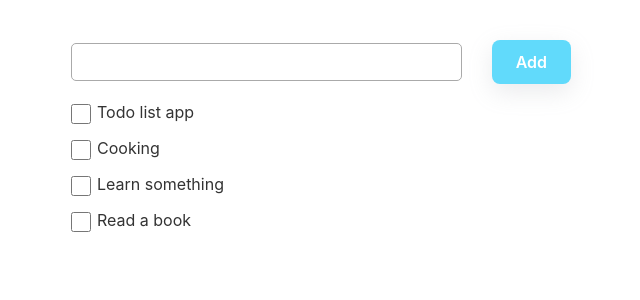
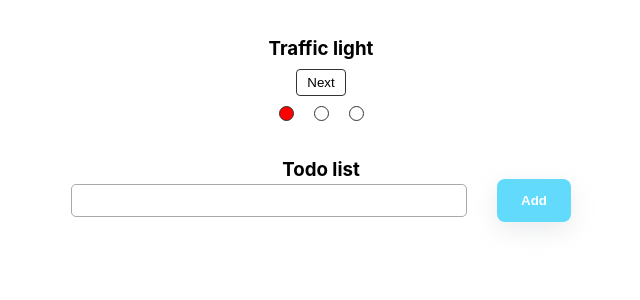
Before and after one commit to toanleedev/nhile-react-todo, a React (Create React App) app: page / in a window 1280 px wide. Shown: the top 300 px of the page, without its empty margins (319-959 px from the left). Built offline with nearby package versions, Linux system fonts and the light colour scheme; the HTML template or start-up script is replaced by a standard one.

Commit message:
Fix: traffic light

```diff
--- a/src/App.css
+++ b/src/App.css
@@ -84,3 +84,24 @@
 .todo-title {
   color: #333;
 }
+
+.light-button {
+  border: 1px solid #333;
+  padding: 5px 10px;
+  border-radius: 4px;
+  margin: 10px;
+}
+
+.light-container {
+  display: flex;
+  justify-content: center;
+  gap: 0 20px;
+  margin-bottom: 40px;
+}
+
+.light {
+  width: 15px;
+  height: 15px;
+  border-radius: 100rem;
+  border: 1px solid #333;
+}
--- a/src/App.js
+++ b/src/App.js
@@ -1,39 +1,14 @@
+import { useEffect, useState } from 'react';
 import './App.css';
-import Button from './components/Button';
-import TextInput from './components/TextInput';
-import Todo from './components/Todo';
+
+import TrafficLight from './components/TrafficLight';
+import TodoList from './components/TodoList';
 
 function App() {
-  const todos = [
-    {
-      id: 1,
-      title: 'Todo list app',
-    },
-    {
-      id: 2,
-      title: 'Cooking',
-    },
-    {
-      id: 3,
-      title: 'Learn something',
-    },
-    {
-      id: 4,
-      title: 'Read a book',
-    },
-
-  ];
   return (
     <div className='App'>
-      <div className='header'>
-        <TextInput />
-        <Button name={'Add'} />
-      </div>
-      <div className='content'>
-        {todos.map(todo => (
-          <Todo title={todo.title} key={todo.id}/>
-        ))}
-      </div>
+      <TrafficLight />
+      <TodoList />
     </div>
   );
 }
--- /dev/null
+++ b/src/components/Light.jsx
@@ -0,0 +1,11 @@
+import React from 'react'
+
+function Light({color}) {
+  return (
+    <div className='light' style={{backgroundColor: color}}>
+
+    </div>
+  )
+}
+
+export default Light
--- a/src/components/TextInput.jsx
+++ b/src/components/TextInput.jsx
@@ -1,9 +1,9 @@
 import React from 'react'
 
-function TextInput({onChange}) {
+function TextInput({onChange, value}) {
   return (
     <>
-      <input type="text" onChange={onChange} className='text-input'/>
+      <input type="text" onChange={onChange} value={value} className='text-input'/>
     </>
   )
 }
--- /dev/null
+++ b/src/components/TodoList.jsx
@@ -0,0 +1,41 @@
+import React, { useEffect, useState } from 'react';
+import Button from './Button';
+import TextInput from './TextInput';
+import Todo from './Todo';
+
+function TodoList() {
+  const [todos, setTodos] = useState([]);
+  const [todoInput, setTodoInput] = useState('');
+
+  useEffect(() => {
+    setTodos(JSON.parse(localStorage.getItem('todos')) || []);
+  }, []);
+
+  const handleOnChange = (e) => {
+    setTodoInput(e.target.value);
+  };
+
+  const handleAddTodo = () => {
+    const newTodos = [{ id: Date.now(), title: todoInput }, ...todos];
+    setTodos(newTodos);
+    localStorage.setItem('todos', JSON.stringify(newTodos));
+    setTodoInput('');
+    document.querySelector('.text-input').focus();
+  };
+  return (
+    <div>
+      <h3>Todo list</h3>
+      <div className='header'>
+        <TextInput onChange={handleOnChange} value={todoInput} />
+        <Button name={'Add'} onClick={handleAddTodo} />
+      </div>
+      <div className='content'>
+        {todos.map((todo) => (
+          <Todo title={todo.title} key={todo.id} />
+        ))}
+      </div>
+    </div>
+  );
+}
+
+export default TodoList;
--- /dev/null
+++ b/src/components/TrafficLight.jsx
@@ -0,0 +1,32 @@
+import React, { useState } from 'react';
+import Light from './Light';
+
+function TrafficLight() {
+  const [color, setColor] = useState('red');
+
+  const handleNext = () => {
+    if (color === 'red') {
+      setColor('green');
+    } else if (color === 'green') {
+      setColor('orange');
+    } else {
+      setColor('red');
+    }
+  };
+
+  return (
+    <div>
+      <h3>Traffic light</h3>
+      <button className='light-button' onClick={handleNext}>
+        Next
+      </button>
+      <div className='light-container'>
+        <Light color={color === 'red' ? 'red' : 'transparent'} />
+        <Light color={color === 'orange' ? 'orange' : 'transparent'} />
+        <Light color={color === 'green' ? 'green' : 'transparent'} />
+      </div>
+    </div>
+  );
+}
+
+export default TrafficLight;
--- a/src/index.css
+++ b/src/index.css
@@ -20,7 +20,6 @@ code {
 * {
   margin: 0;
   padding: 0;
-  font: inherit;
 }
 img,
 picture,
```
